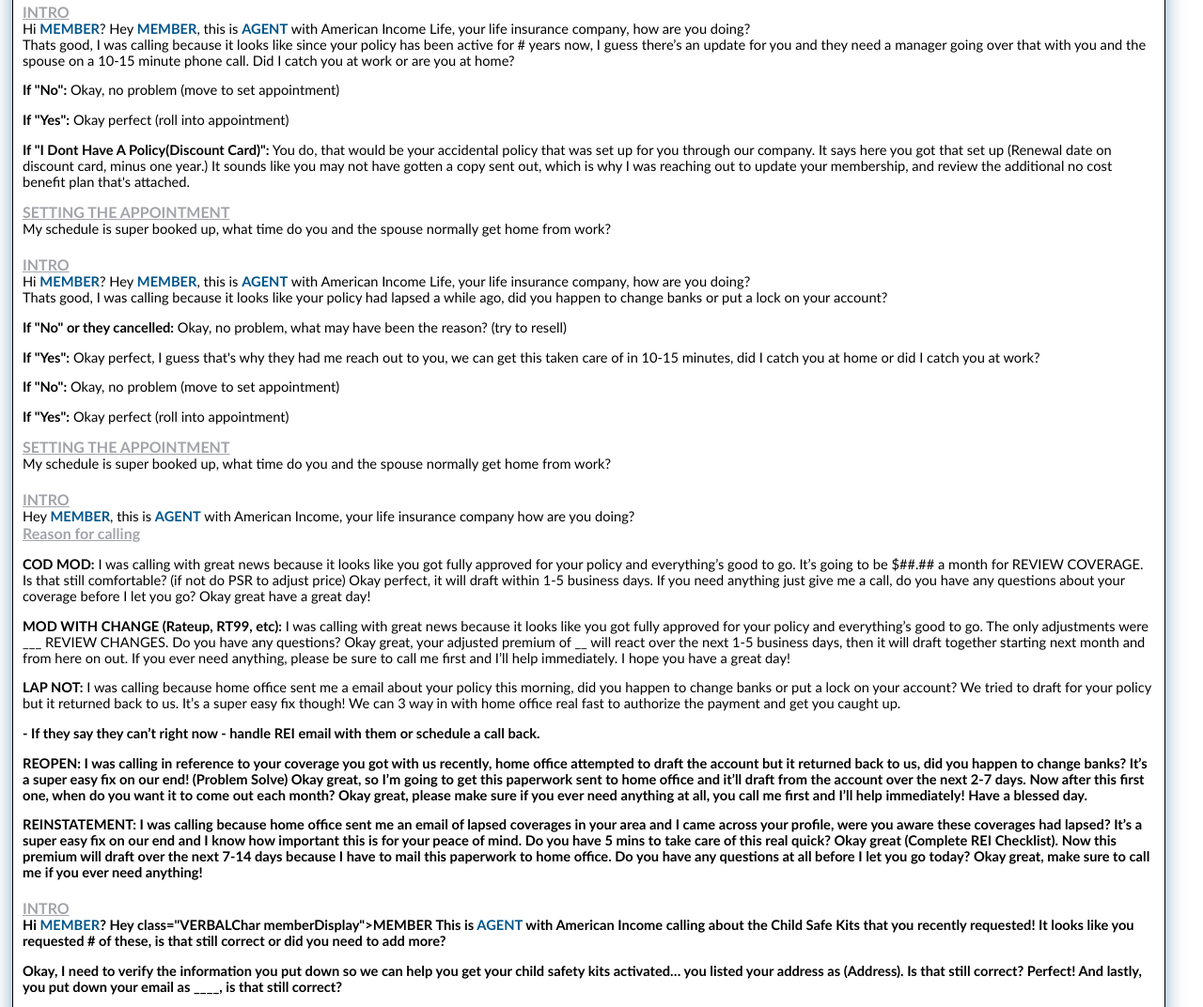
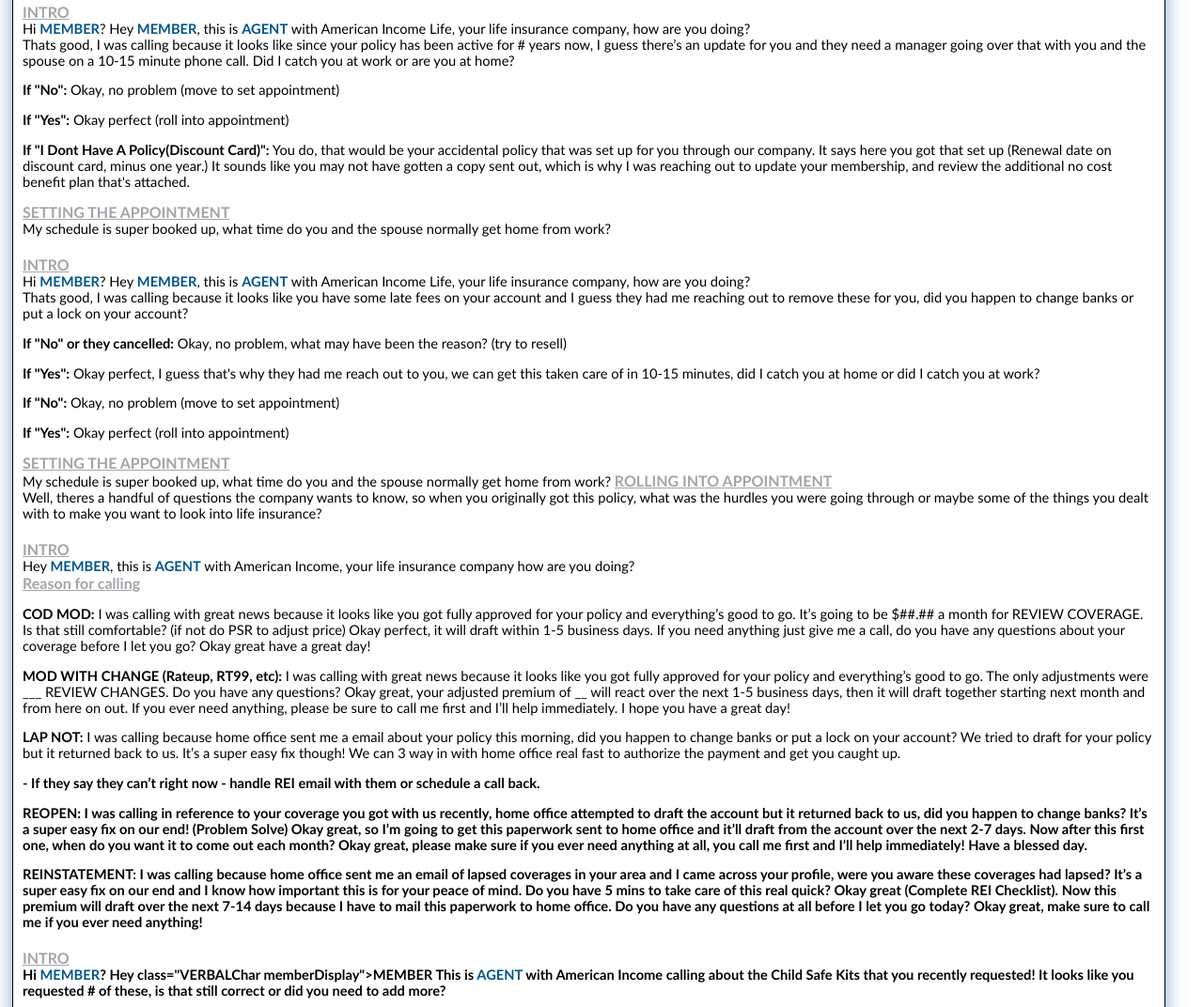
Before and after one commit to kjvaughns/scripts, a plain HTML site: page index.html in a window 1280 px wide. Shown: the part 777-1849 px from the top of the page at 94% size. Drawn offline with Linux system fonts and the light colour scheme; a web font is replaced by a local one.

Commit message:
Update index.html

```diff
--- a/index.html
+++ b/index.html
@@ -89,7 +89,7 @@
                 <div class="phone-step-container">
                     <span class="phone-step">INTRO</span><br>
                     Hi <span class="VERBALChar memberDisplay">MEMBER</span>? Hey <span class="VERBALChar memberDisplay">MEMBER</span>, this is <span class="VERBALChar agentDisplay">AGENT</span> with American Income Life, your life insurance company, how are you doing?<br>
-                    Thats good, I was calling because it looks like your policy had lapsed a while ago, did you happen to change banks or put a lock on your account?
+                    Thats good, I was calling because it looks like you have some late fees on your account and I guess they had me reaching out to remove these for you, did you happen to change banks or put a lock on your account?
                     <p><strong>If "No" or they cancelled:</strong> Okay, no problem, what may have been the reason? (try to resell)</p>
                     <p><strong>If "Yes":</strong> Okay perfect, I guess that's why they had me reach out to you, we can get this taken care of in 10-15 minutes, did I catch you at home or did I catch you at work?</p>
                     <p><strong>If "No":</strong> Okay, no problem (move to set appointment)</p>
@@ -97,6 +97,9 @@
 
                     <span class="phone-step">SETTING THE APPOINTMENT</span><br>
                     My schedule is super booked up, what time do you and the spouse normally get home from work?
+
+                    <span class="phone-step">ROLLING INTO APPOINTMENT</span><br>
+                    Well, theres a handful of questions the company wants to know, so when you originally got this policy, what was the hurdles you were going through or maybe some of the things you dealt with to make you want to look into life insurance?
                 </div>
             </span>
 
```
